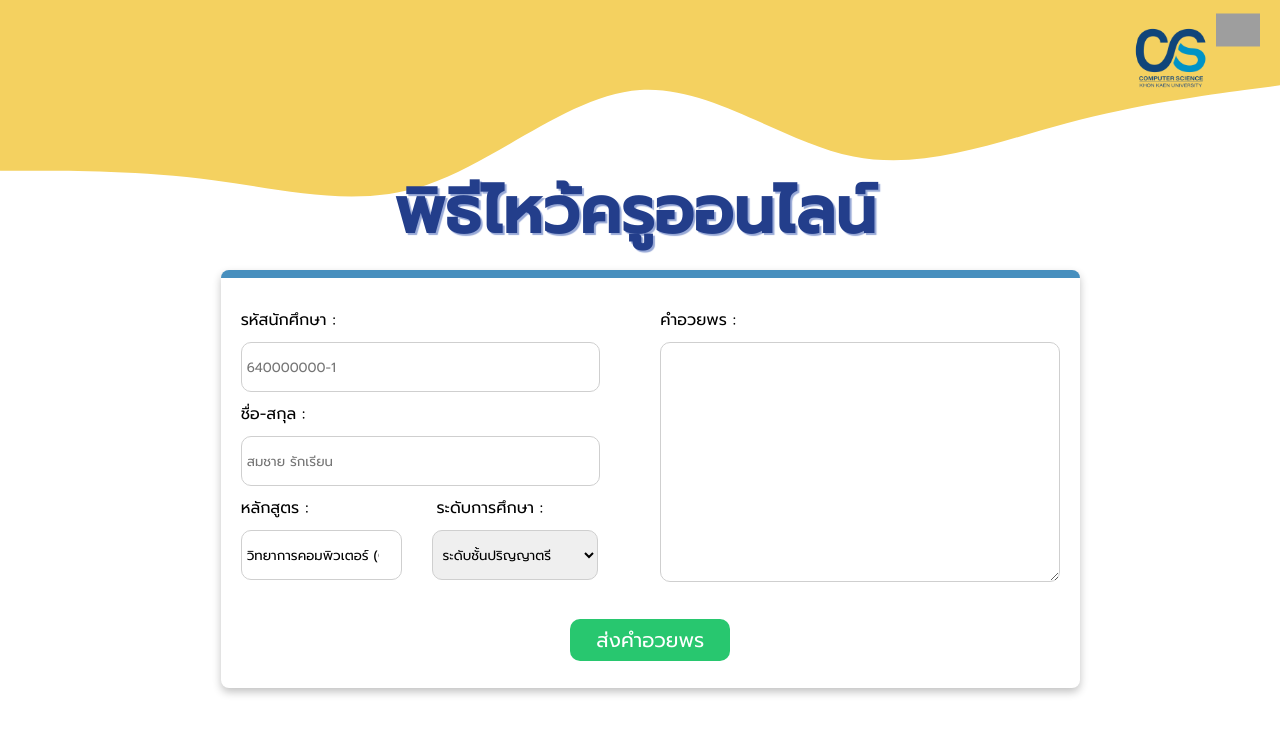
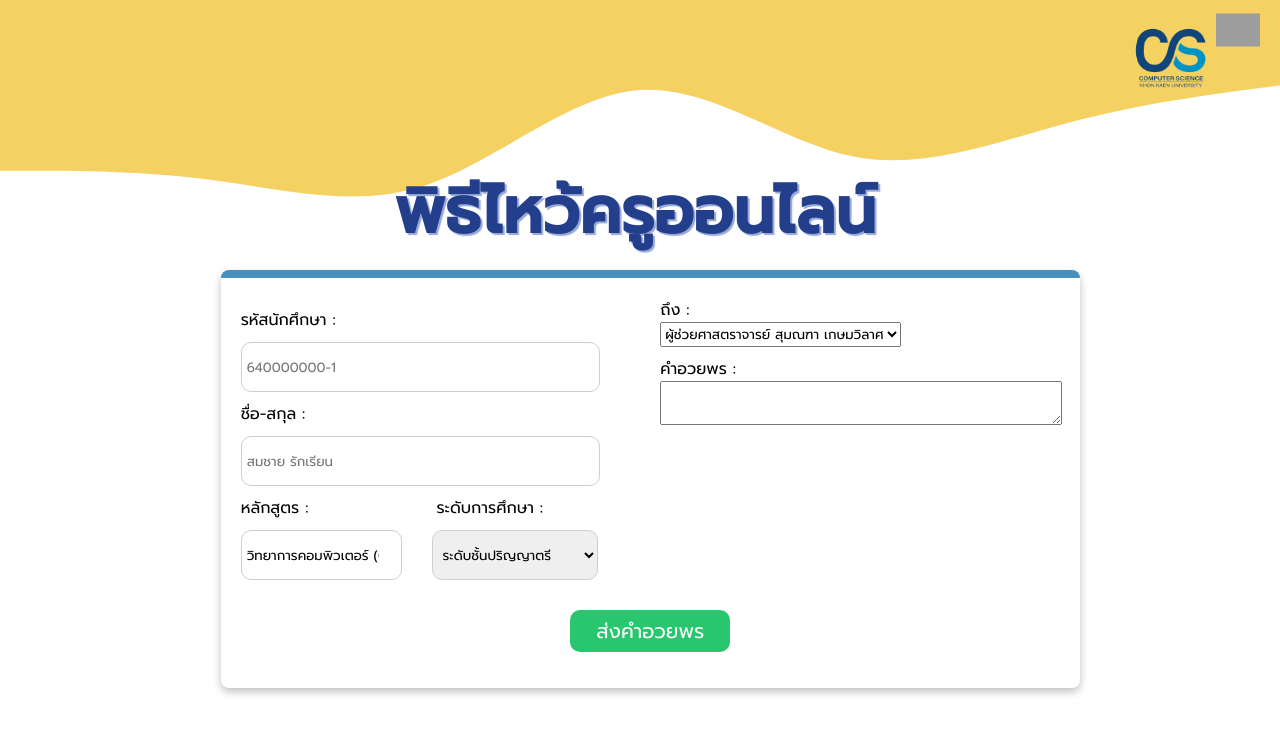
Before and after one commit to kkpanuwat/TeacherDay, a PHP site: page / in a window 1280 px wide. Shown: the top 735 px of the page. Run offline with PHP 8.4, Linux system fonts and the light colour scheme; grey boxes are pictures that could not be loaded.

Commit message:
update teacher

```diff
--- a/assets/css/index.css
+++ b/assets/css/index.css
@@ -140,6 +140,10 @@
     letter-spacing: 2px;
 }
 
+.commentInput-teacher {
+    width: 100%;
+}
+
 
 
 @media screen and (max-width: 769px) {
--- a/index.php
+++ b/index.php
@@ -13,8 +13,8 @@
 <body>
     <svg xmlns="http://www.w3.org/2000/svg" viewBox="0 0 1440 320">
         <path fill="#F4D160" fill-opacity="1" d="M0,192L40,192C80,192,160,192,240,202.7C320,213,400,235,480,208C560,181,640,107,720,101.3C800,96,880,160,960,176C1040,192,1120,160,1200,138.7C1280,117,1360,107,1400,101.3L1440,96L1440,0L1400,0C1360,0,1280,0,1200,0C1120,0,1040,0,960,0C880,0,800,0,720,0C640,0,560,0,480,0C400,0,320,0,240,0C160,0,80,0,40,0L0,0Z"></path>
-        <image href="http://cad.kku.ac.th/wp-content/uploads/2018/05/Th_color.png" width="50" x="95%" y="15"/>
-        <image href="assets/logocs.png" width="100" x="88%" y="10"/>
+        <image href="http://cad.kku.ac.th/wp-content/uploads/2018/05/Th_color.png" width="50" x="95%" y="15" />
+        <image href="assets/logocs.png" width="100" x="88%" y="10" />
     </svg>
 
     <div class="container">
@@ -61,10 +61,15 @@
                     </div>
                 </div>
                 <div class="form-right">
+                    <label for="teacherName">ถึง : </label>
+                    <br>
+                    <select name="teacher" id="teacher">
+                        <option value="">ผู้ช่วยศาสตราจารย์ สุมณฑา เกษมวิลาศ</option>
+                    </select>
                     <div class="comment">
                         <label for="commentName">คำอวยพร :</label>
                         <br>
-                        <textarea name="comment" id="comment" class="commentInput"></textarea>
+                        <textarea name="comment" id="comment" class="commentInput-teacher"></textarea>
                     </div>
                 </div>
             </div>
```
